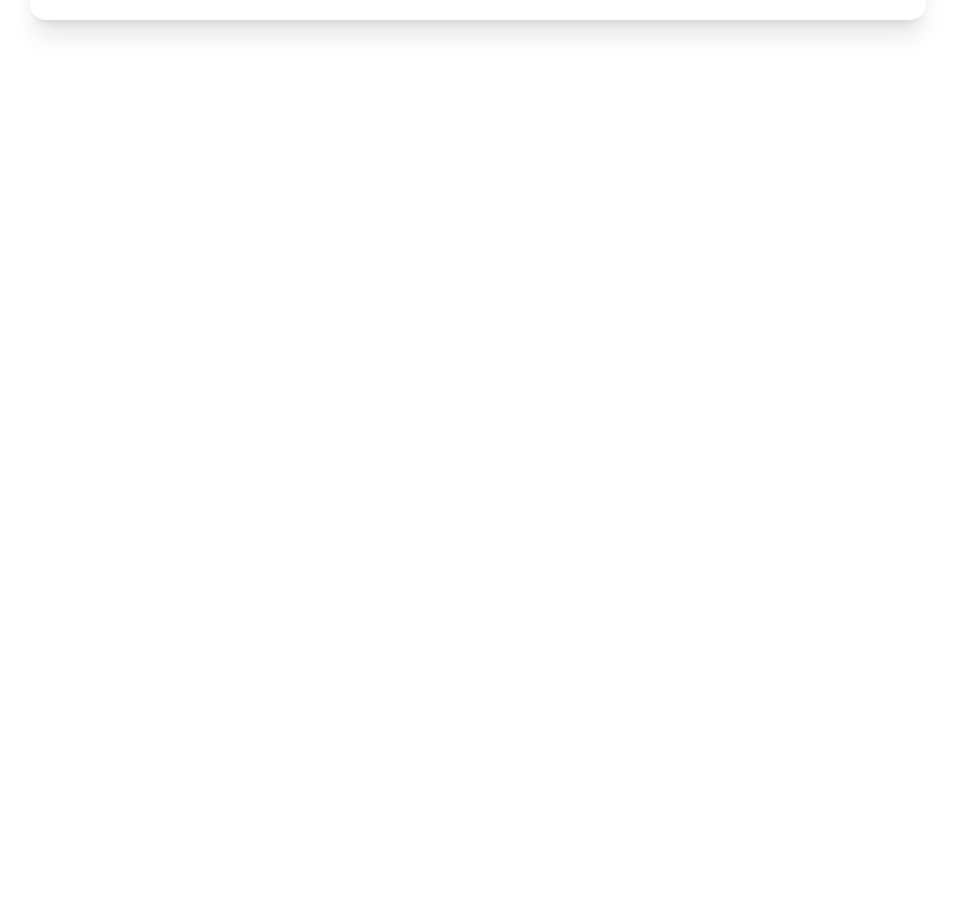
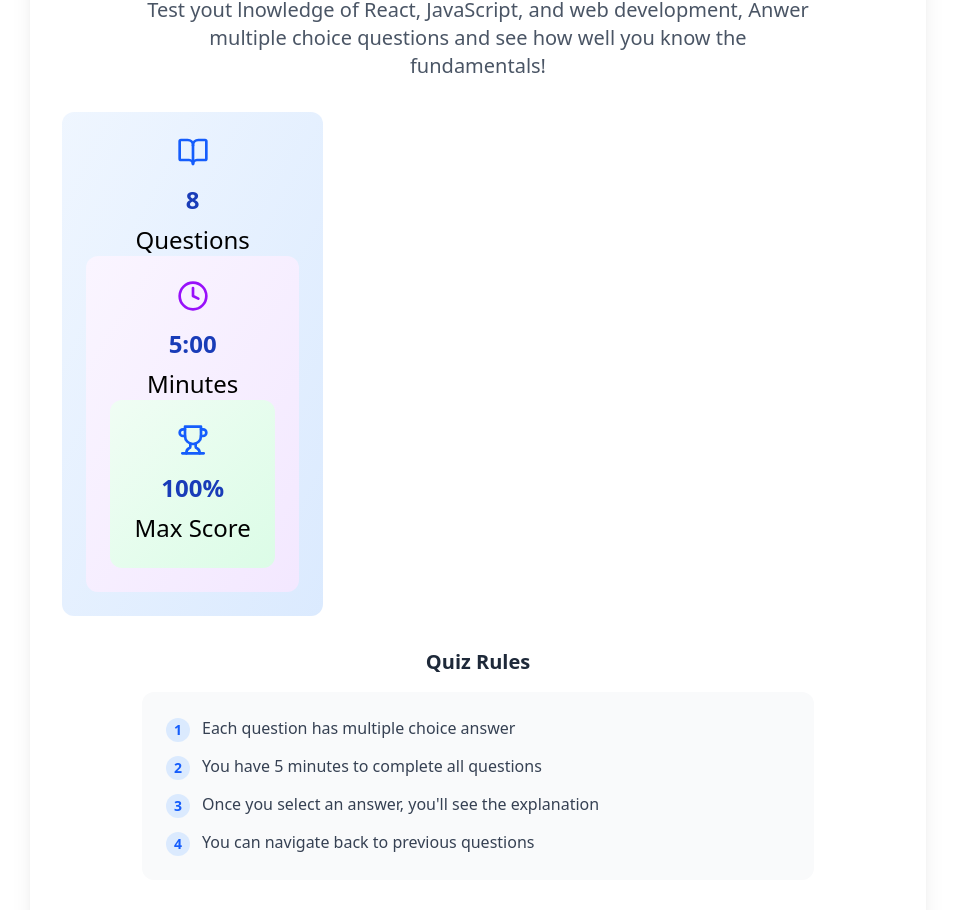
Before and after one commit to xiaoRuka/projetos, a React (Vite) app in the folder quizcopy/: page / in a window 1280 px wide. Shown: the part 196-1106 px from the top of the page, without its empty margins (162-1117 px from the left). Before the commit the page ends 800 px from the top, so only its background shows below. Built offline with nearby package versions, Linux system fonts and the light colour scheme.

Commit message:
feat: quiz start
creating cards for questions, rules and the button to start quiz

```diff
--- a/quizcopy/src/components/QuizStart.jsx
+++ b/quizcopy/src/components/QuizStart.jsx
@@ -1,13 +1,90 @@
+import { BookOpen, Clock, Play, Trophy } from "lucide-react";
+
 export function QuizStart() {
   return (
     <div className="max-w-4xl mx-auto">
-      <div className="bg-qhite rounded-2xl shadow-xl p-8 text-center">
+      <div className="bg-white rounded-2xl shadow-xl p-8 text-center">
         <div className="mb-8">
           <div className="inline-flex items-center justify-center w-24 h-24 bg-gradient-to-br from-blue-100 to-purple-100 rounded-full mb-6">
-            {/* <BookOpen className="w-12 h-12"></BookOpen> */}
-            estou aqui ihuu
+            <BookOpen className="w-12 h-12" />
+          </div>
+          <h1 className="text-4x1 font -bold text-gray-800 mb-4">
+            React Knowledge Quiz
+          </h1>
+          <p className="text-xl text-gray-600 ,mb-8 max-w-2xl mx-auto">
+            Test yout lnowledge of React, JavaScript, and web development, Anwer
+            multiple choice questions and see how well you know the
+            fundamentals!
+          </p>
+        </div>
+
+        {/* Cards */}
+        <div className="grid md:grid-cols-3 gap-6 mb-8">
+          <div className="bg-gradient-to-br from-blue-50 to-blue-100 p-6 rounded-xl">
+            <div className="flex items-center justify-center mb-4">
+              <BookOpen className="w-8 h-8 text-blue-600" />
+            </div>
+            <div className="text-2xl font-bold text-blue-800 mb-2">8</div>
+            <div className="text-2xl font-medium">Questions</div>
+            <div className="bg-gradient-to-br from-purple-50 to-purple-100 p-6 rounded-xl">
+              <div className="flex items-center justify-center mb-4">
+                <Clock className="w-8 h-8 text-purple-600" />
+              </div>
+              <div className="text-2xl font-bold text-blue-800 mb-2">5:00</div>
+              <div className="text-2xl font-medium">Minutes</div>
+              <div className="bg-gradient-to-br from-green-50 to-green-100 p-6 rounded-xl">
+                <div className="flex items-center justify-center mb-4">
+                  <Trophy className="w-8 h-8 text-blue-600" />
+                </div>
+                <div className="text-2xl font-bold text-blue-800 mb-2">
+                  100%
+                </div>
+                <div className="text-2xl font-medium">Max Score</div>
+              </div>
+            </div>
           </div>
         </div>
+
+        {/* Rules */}
+        <div className="mb-8">
+          <h3 className="text-xl font-semibold text-gray-800 mb-4">
+            Quiz Rules
+          </h3>
+          <div className="text-left bg-gray-50 p-6 rounded-xl max-w-2xl mx-auto">
+            <ul className="space-y-3 text-gray-700">
+              <li className="flex items-start">
+                <span className="flex-shrink-0 w-6 h-6 bg-blue-100 text-blue-600 rounded-full flex items-center justify-center text-sm font-semibold mr-3 mt-0.5">
+                  1
+                </span>
+                <span>Each question has multiple choice answer</span>
+              </li>
+              <li className="flex items-start">
+                <span className="flex-shrink-0 w-6 h-6 bg-blue-100 text-blue-600 rounded-full flex items-center justify-center text-sm font-semibold mr-3 mt-0.5">
+                  2
+                </span>
+                <span>You have 5 minutes to complete all questions</span>
+              </li>
+              <li className="flex items-start">
+                <span className="flex-shrink-0 w-6 h-6 bg-blue-100 text-blue-600 rounded-full flex items-center justify-center text-sm font-semibold mr-3 mt-0.5">
+                  3
+                </span>
+                <span>
+                  Once you select an answer, you'll see the explanation
+                </span>
+              </li>
+              <li className="flex items-start">
+                <span className="flex-shrink-0 w-6 h-6 bg-blue-100 text-blue-600 rounded-full flex items-center justify-center text-sm font-semibold mr-3 mt-0.5">
+                  4
+                </span>
+                <span>You can navigate back to previous questions</span>
+              </li>
+            </ul>
+          </div>
+        </div>
+        <button className="inline-flex items-center space-x-3 py-4 px-8 bg-gradient-to-r from blue-500 to-purple-600 text-white rounded-xl hover:from-blue-600 hover:to-purple-700 transform hover:scale-105 transition-all duration-200 shadow-lg font-semibold text-lg cursor pointer">
+          <Play size={24} />
+          <span>Start Quiz</span>
+        </button>
       </div>
     </div>
   );
```
